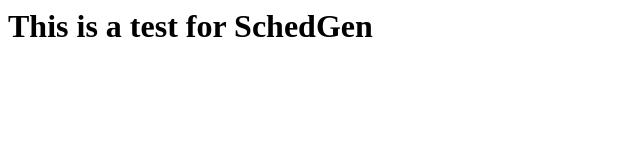
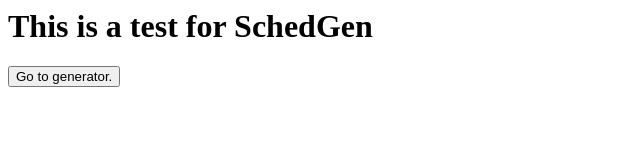
Before and after one commit to SchedGen/SchedGen.github.io, a plain HTML site: page index.html in a window 1280 px wide. Shown: the whole page, without its empty margins (0-640 px from the left). Drawn offline with Linux system fonts and the light colour scheme.

Commit message:
Update index.html

```diff
--- a/index.html
+++ b/index.html
@@ -4,5 +4,6 @@
   </head>
   <body>
     <h1>This is a test for SchedGen</h1>
+    <button onClick="/client/pages/generator.html">Go to generator.</button>
   </body>
 </html>
```
